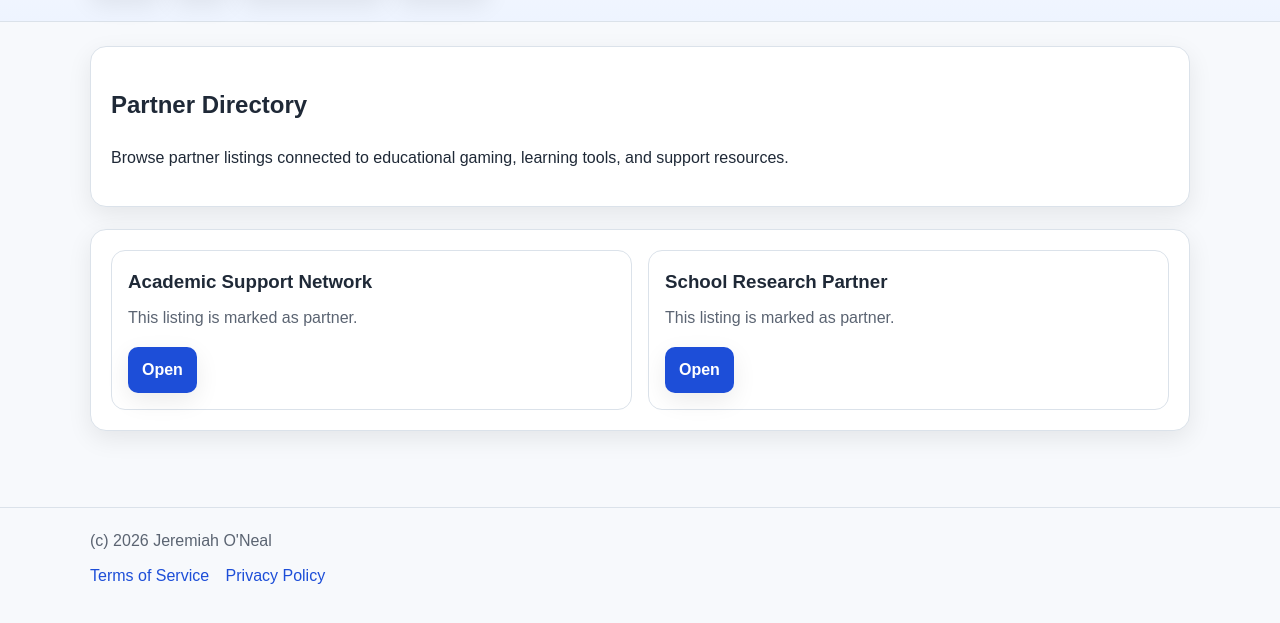
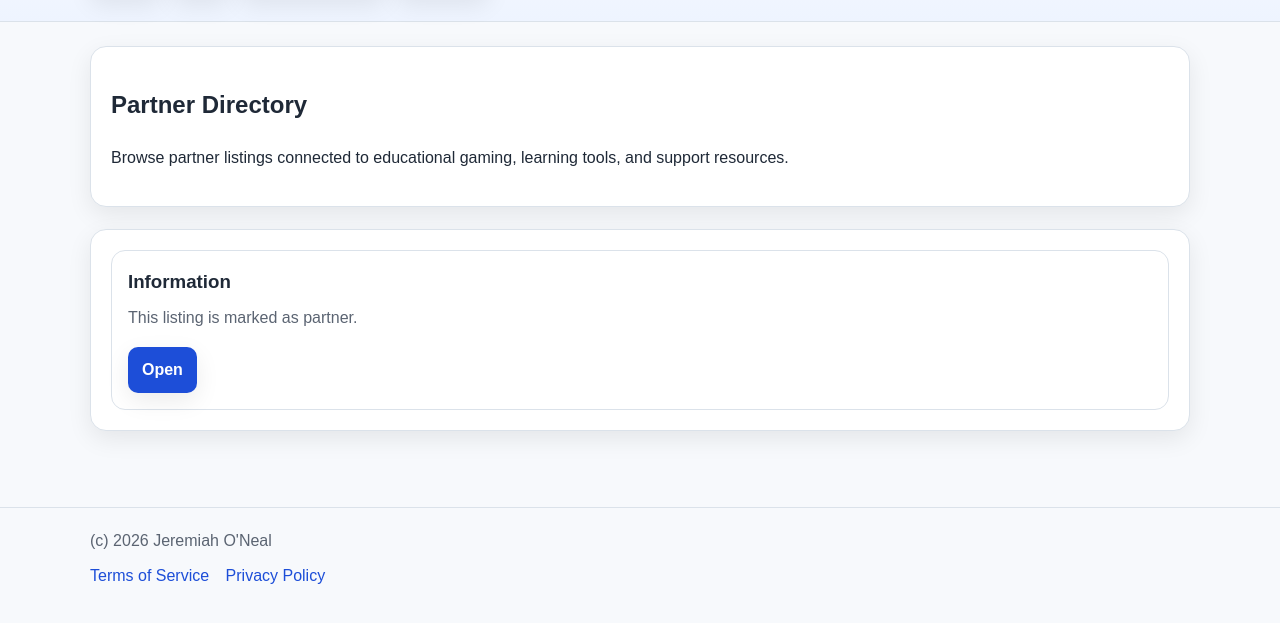
Before and after one commit to we6jbo/oneal-browser-hub-research, a plain HTML site: page partners/index.html in a window 1280 px wide. Shown: the part 179-802 px from the top of the page. Drawn offline with Linux system fonts and the light colour scheme.

Commit message:
Add files via upload

```diff
--- a/partners/index.html
+++ b/partners/index.html
@@ -229,14 +229,9 @@ footer {
       <section class="panel">
         <div class="grid">
           <div class="card">
-              <h3>Academic Support Network</h3>
+              <h3>Information</h3>
               <p>This listing is marked as partner.</p>
-              <a class="card-link" href="https://onealbrowserhubresearch.j03.page/open/index.html?game=Academic Support Network">Open</a>
-            </div>
-<div class="card">
-              <h3>School Research Partner</h3>
-              <p>This listing is marked as partner.</p>
-              <a class="card-link" href="https://onealbrowserhubresearch.j03.page/open/index.html?game=School Research Partner">Open</a>
+              <a class="card-link" href="https://onealbrowserhubresearch.j03.page/open/index.html?game=Information">Open</a>
             </div>
         </div>
       </section>
```
